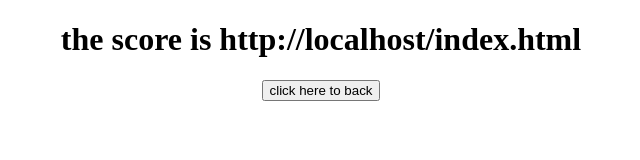
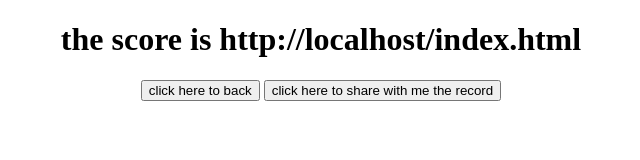
Before and after one commit to liad07/score-view, a plain HTML site: page index.html in a window 1280 px wide. Shown: the whole page, without its empty margins (319-959 px from the left). Drawn offline with Linux system fonts and the light colour scheme.

Commit message:
Add files via upload

```diff
--- a/index.html
+++ b/index.html
@@ -7,7 +7,9 @@
 <body>
 <center>
 <h1 id="text"></h1>
-<button type="button" onclick="back()">click here to back</button>
+<button type="button" onclick="back()" >click here to back</button>
+<button type="button" onclick="sharewithme()" >click here to share with me the record</button>
+
 </center>
 <script src="main.js"></script>
 
--- a/main.js
+++ b/main.js
@@ -8,3 +8,8 @@ document.getElementById("text").innerText=str;
 function back() {
     location.replace("https://liad07.github.io/king-of-the-hamuzim/")
 }
+function sharewithme(){
+    var link="mailto:liadgames@gmail.com?subject=i%20want%20to%20share%20with%20you%20my%20record&body=my record is: "+x;
+    location.replace(link)
+
+}
```
